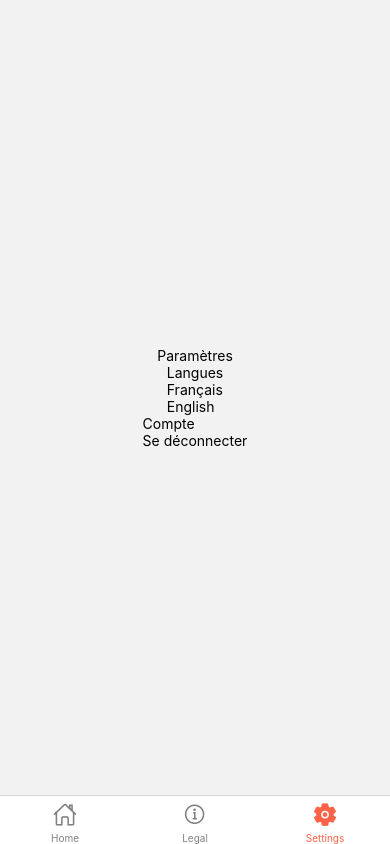
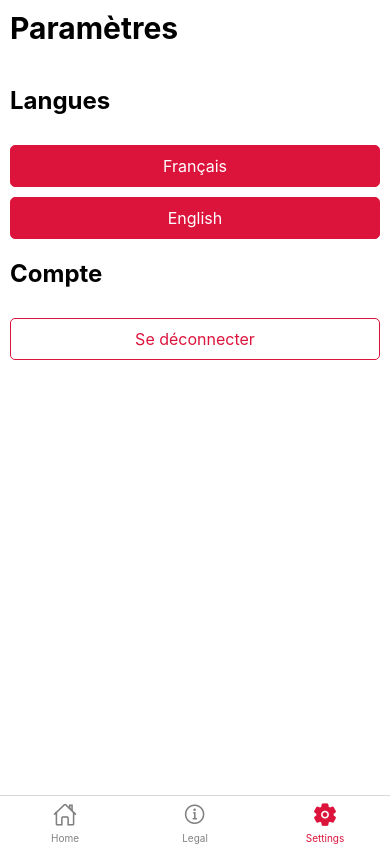
Before and after one commit to jlg-formation/frn-fev-23, a React Native app in the folder front/: screen /Settings in a window 390 px wide. Both pictures are taken after a click on the button "SE CONNECTER". Built offline with nearby package versions, Linux system fonts and the light colour scheme.

Commit message:
dev: added styles on settings page

```diff
--- a/front/screens/MenuScreen.tsx
+++ b/front/screens/MenuScreen.tsx
@@ -6,6 +6,7 @@ import {LegalScreen} from './menu/LegalScreen';
 import {SettingScreen} from './menu/SettingScreen';
 
 import Ionicons from 'react-native-vector-icons/Ionicons';
+import {primaryColor} from '../theme';
 
 const getTabBarIcons =
   (iconName: string) =>
@@ -21,7 +22,7 @@ export const MenuScreen = () => {
     <NavigationContainer>
       <Tab.Navigator
         screenOptions={() => ({
-          tabBarActiveTintColor: 'tomato',
+          tabBarActiveTintColor: primaryColor,
           tabBarInactiveTintColor: 'gray',
           headerShown: false,
         })}>
--- a/front/screens/menu/SettingScreen.tsx
+++ b/front/screens/menu/SettingScreen.tsx
@@ -1,6 +1,7 @@
 import React from 'react';
 import {Pressable, StyleSheet, Text, View} from 'react-native';
 import {Locale} from '../../interfaces/Locale';
+import {primaryColor} from '../../theme';
 
 export function SettingScreen() {
   const changeLanguage = (newLocale: Locale) => () => {
@@ -13,19 +14,31 @@ export function SettingScreen() {
   return (
     <View style={styles.container}>
       <Text style={styles.h1}>Paramètres</Text>
-      <View>
-        <Text>Langues</Text>
-        <Pressable style={styles.button} onPress={changeLanguage('fr')}>
-          <Text>Français</Text>
+      <View style={styles.section}>
+        <Text style={styles.h2}>Langues</Text>
+        <Pressable
+          style={[styles.button, styles.primaryButton]}
+          onPress={changeLanguage('fr')}>
+          <Text style={[styles.buttonText, styles.primaryButtonText]}>
+            Français
+          </Text>
         </Pressable>
-        <Pressable style={styles.button} onPress={changeLanguage('en')}>
-          <Text>English</Text>
+        <Pressable
+          style={[styles.button, styles.primaryButton]}
+          onPress={changeLanguage('en')}>
+          <Text style={[styles.buttonText, styles.primaryButtonText]}>
+            English
+          </Text>
         </Pressable>
       </View>
-      <View>
-        <Text>Compte</Text>
-        <Pressable style={styles.button} onPress={disconnect}>
-          <Text>Se déconnecter</Text>
+      <View style={styles.section}>
+        <Text style={styles.h2}>Compte</Text>
+        <Pressable
+          style={[styles.button, styles.secondaryButton]}
+          onPress={disconnect}>
+          <Text style={[styles.buttonText, styles.secondaryButtonText]}>
+            Se déconnecter
+          </Text>
         </Pressable>
       </View>
     </View>
@@ -33,7 +46,55 @@ export function SettingScreen() {
 }
 
 const styles = StyleSheet.create({
-  container: {flex: 1, justifyContent: 'center', alignItems: 'center'},
-  h1: {},
-  button: {},
+  container: {
+    flex: 1,
+    justifyContent: 'flex-start',
+    alignItems: 'center',
+    backgroundColor: 'white',
+    padding: 10,
+    gap: 20,
+  },
+  section: {
+    width: '100%',
+    gap: 10,
+  },
+  h1: {
+    color: 'black',
+    fontSize: 30,
+    fontWeight: 'bold',
+    width: '100%',
+    paddingBottom: 20,
+  },
+  h2: {
+    color: 'black',
+    fontSize: 24,
+    fontWeight: 'bold',
+    width: '100%',
+    paddingBottom: 20,
+  },
+  button: {
+    borderWidth: 1,
+    borderRadius: 5,
+    paddingHorizontal: 20,
+    paddingVertical: 10,
+  },
+  buttonText: {
+    width: '100%',
+    textAlign: 'center',
+    color: 'black',
+    fontSize: 16,
+  },
+  primaryButton: {
+    backgroundColor: primaryColor,
+    borderColor: primaryColor,
+  },
+  primaryButtonText: {
+    color: 'white',
+  },
+  secondaryButton: {
+    borderColor: primaryColor,
+  },
+  secondaryButtonText: {
+    color: primaryColor,
+  },
 });
--- /dev/null
+++ b/front/theme.ts
@@ -0,0 +1 @@
+export const primaryColor = 'crimson';
```
